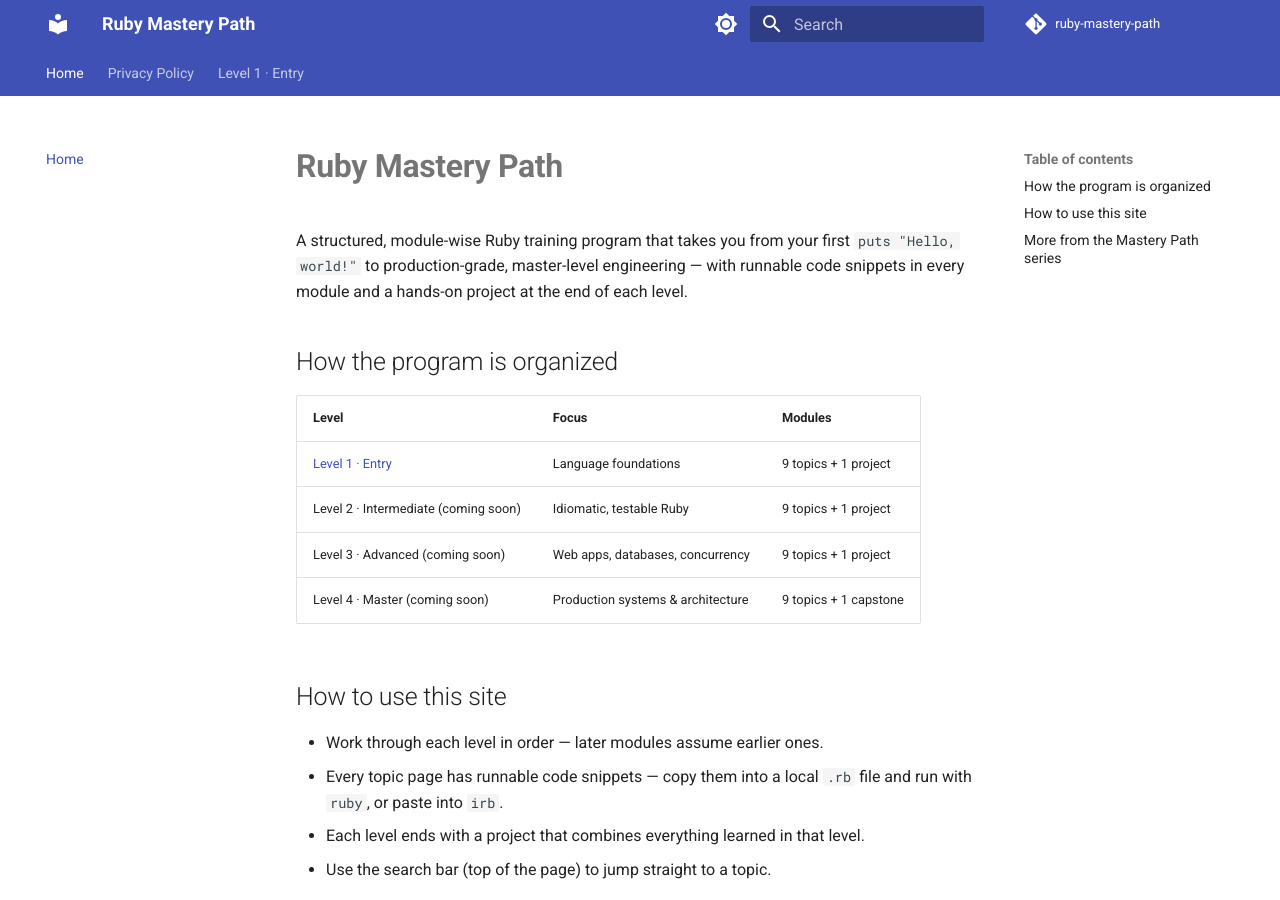
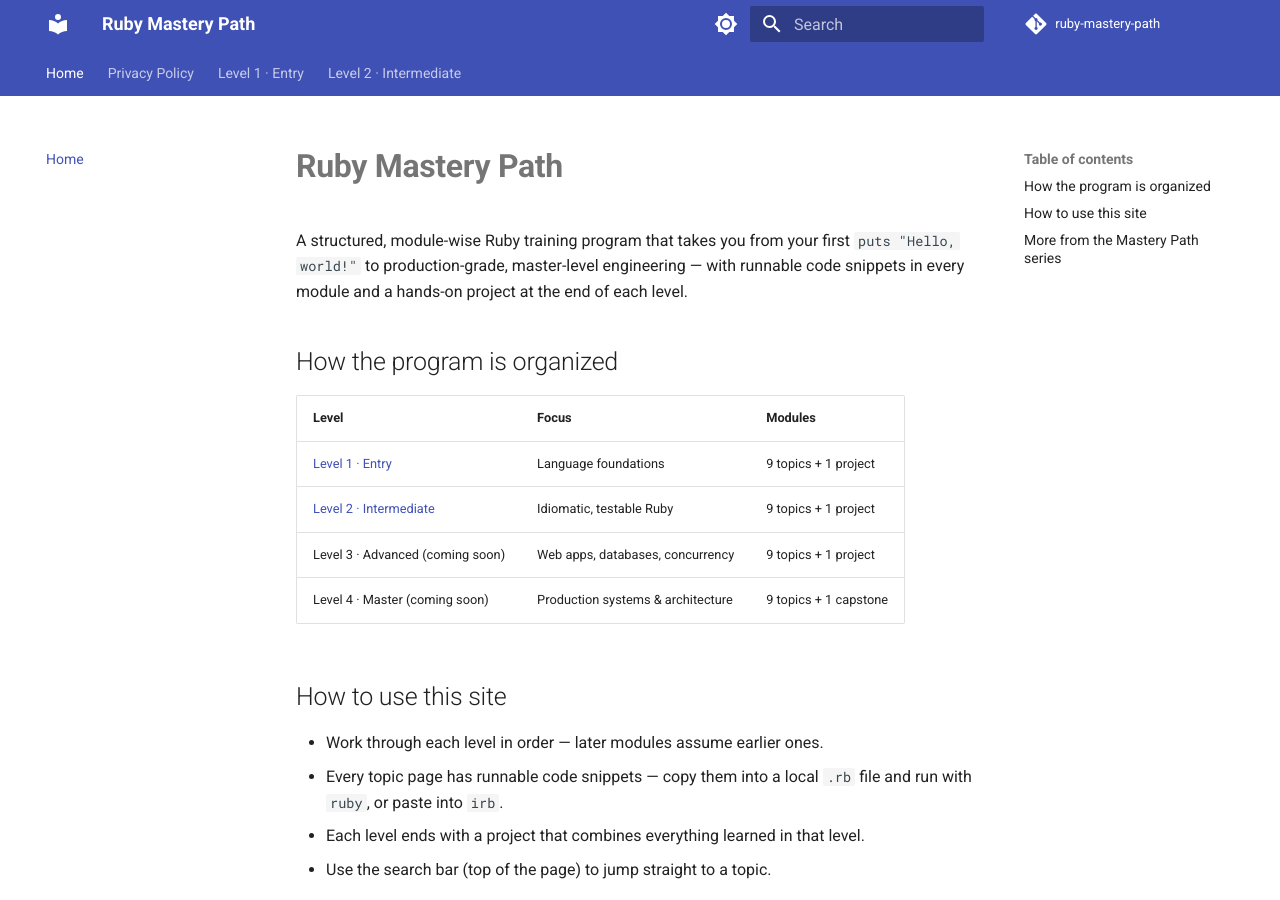
Before and after one commit to SIGILIPELLI/ruby-mastery-path, an MkDocs documentation site: the page built from docs/index.md, in a window 1280 px wide and 900 px high. Built offline with MkDocs 1.6.1 and Material for MkDocs 9.7.7, drawn with Linux system fonts in a browser that asks for light colours; comment, search, counter and statistics services are not loaded; part of the change alters nothing that is shown.

Commit message:
Restore finished level(s) to nav/sitemap/homepage
Real content is now written for this level; lifting the interim
AdSense thin-content exclusion put in place while it was still stubs.

Co-Authored-By: Claude Opus 5 <noreply@anthropic.com>

```diff
--- a/docs/index.md
+++ b/docs/index.md
@@ -15,7 +15,7 @@ each level.
 | Level | Focus | Modules |
 |-------|-------|---------|
 | [Level 1 · Entry](level-1/index.md) | Language foundations | 9 topics + 1 project |
-| Level 2 · Intermediate (coming soon) | Idiomatic, testable Ruby | 9 topics + 1 project |
+| [Level 2 · Intermediate](level-2/index.md) | Idiomatic, testable Ruby | 9 topics + 1 project |
 | Level 3 · Advanced (coming soon) | Web apps, databases, concurrency | 9 topics + 1 project |
 | Level 4 · Master (coming soon) | Production systems & architecture | 9 topics + 1 capstone |
 
--- a/mkdocs.yml
+++ b/mkdocs.yml
@@ -62,8 +62,19 @@ nav:
       - "08 · Blocks, Procs & Lambdas Intro": level-1/08-blocks-procs-lambdas.md
       - "09 · Gems & Bundler Basics": level-1/09-gems-bundler.md
       - "10 · Project — CLI To-Do App": level-1/10-project-todo-app.md
+  - "Level 2 · Intermediate":
+      - Overview: level-2/index.md
+      - "01 · OOP Deep Dive": level-2/01-oop-deep-dive.md
+      - "02 · Blocks/Procs/Lambdas Advanced": level-2/02-blocks-procs-lambdas-advanced.md
+      - "03 · Exception Handling": level-2/03-exception-handling.md
+      - "04 · File I/O": level-2/04-file-io.md
+      - "05 · Testing with RSpec": level-2/05-testing-rspec.md
+      - "06 · Working with JSON/APIs": level-2/06-json-apis.md
+      - "07 · Metaprogramming Basics": level-2/07-metaprogramming-basics.md
+      - "08 · Gem Development Basics": level-2/08-gem-development.md
+      - "09 · Enumerable & Comparable": level-2/09-enumerable-comparable.md
+      - "10 · Project — Weather CLI": level-2/10-project-weather-cli.md
 # --- auto-pruned stub levels (see AdSense low-value-content fix) ---
 exclude_docs: |
-  level-2/*.md
   level-3/*.md
   level-4/*.md
```
